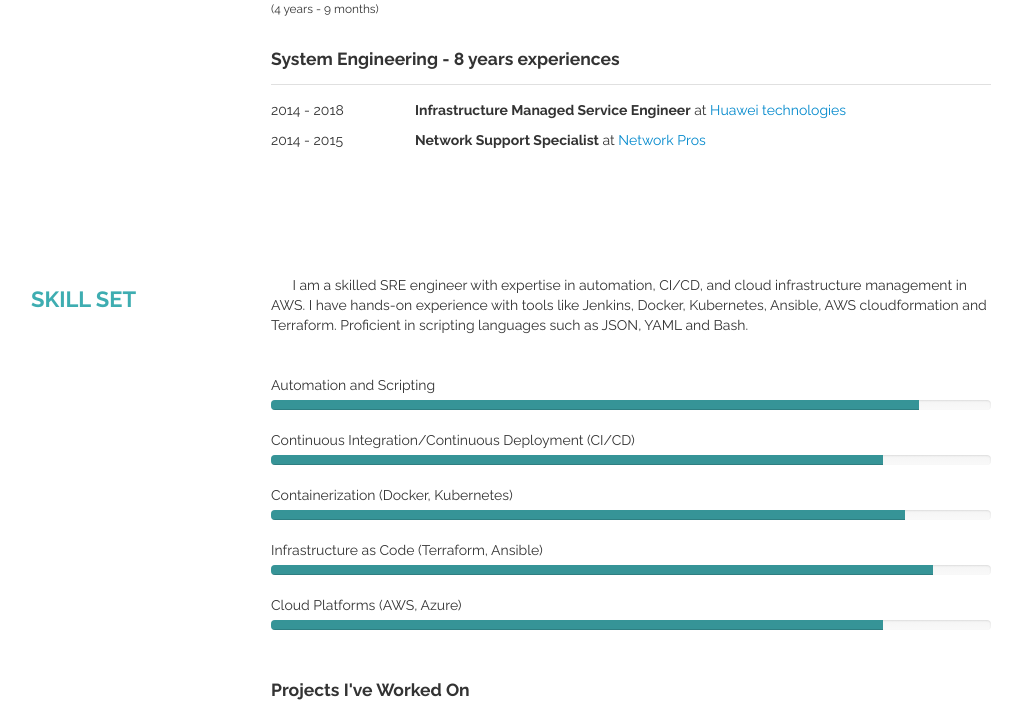
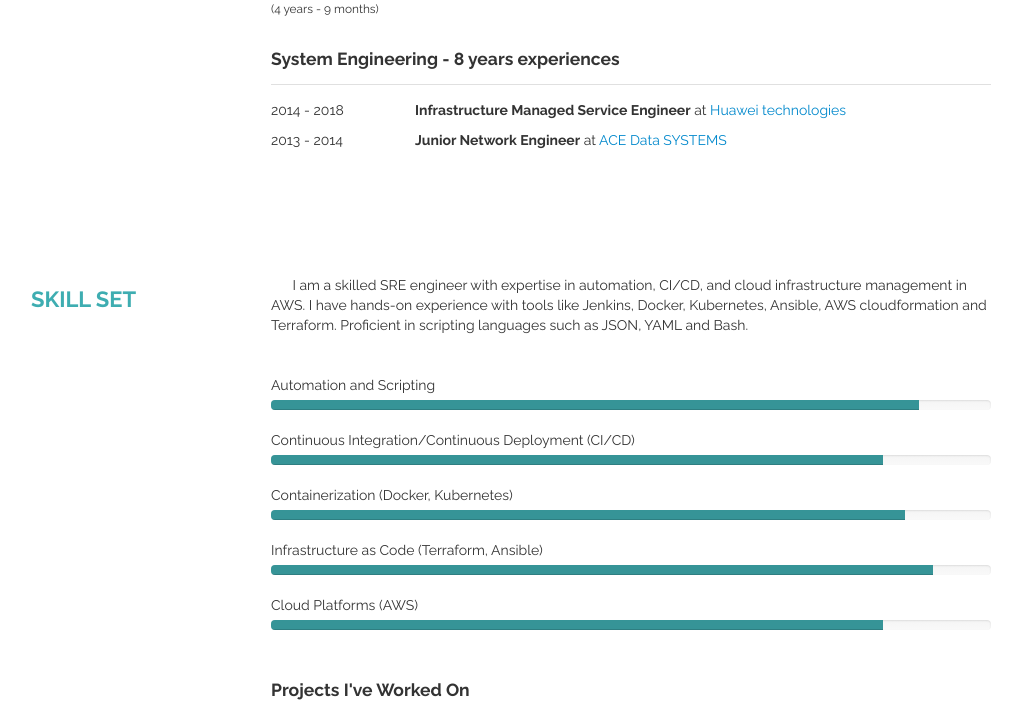
Before and after one commit to bobohan777/bobohan.github.io, a plain HTML site: page index.html in a window 1280 px wide. Shown: the part 467-1195 px from the top of the page, without its empty margins (119-1141 px from the left). Drawn offline with Linux system fonts and the light colour scheme; files whose address does not match are found by name.

Commit message:
commit-v1.0.8

```diff
--- a/index.html
+++ b/index.html
@@ -88,9 +88,9 @@
                                     <div class="clearfix"></div>
                                 </li>
                                 <li>
-                                    <div class="years">2014 - 2015</div>
-                                    <div class="company-name"><strong>Network Support Specialist</strong> at <a
-                                            href="https://networkpros.com/">Network Pros</a></div>
+                                    <div class="years">2013 - 2014</div>
+                                    <div class="company-name"><strong>Junior Network Engineer</strong> at <a
+                                            href="https://acedatasystems.com/">ACE Data SYSTEMS</a></div>
                                     <div class="clearfix"></div>
                                 </li>
                             </ul>
@@ -140,7 +140,7 @@
                                 </div>
                             </li>
                             <li>
-                                <label>Cloud Platforms (AWS, Azure)</label>
+                                <label>Cloud Platforms (AWS)</label>
                                 <div class="progress progress-info">
                                     <div class="bar" style="width: 85%;"></div>
                                 </div>
```
Also changed, not shown: img/experience-bubble.png.
